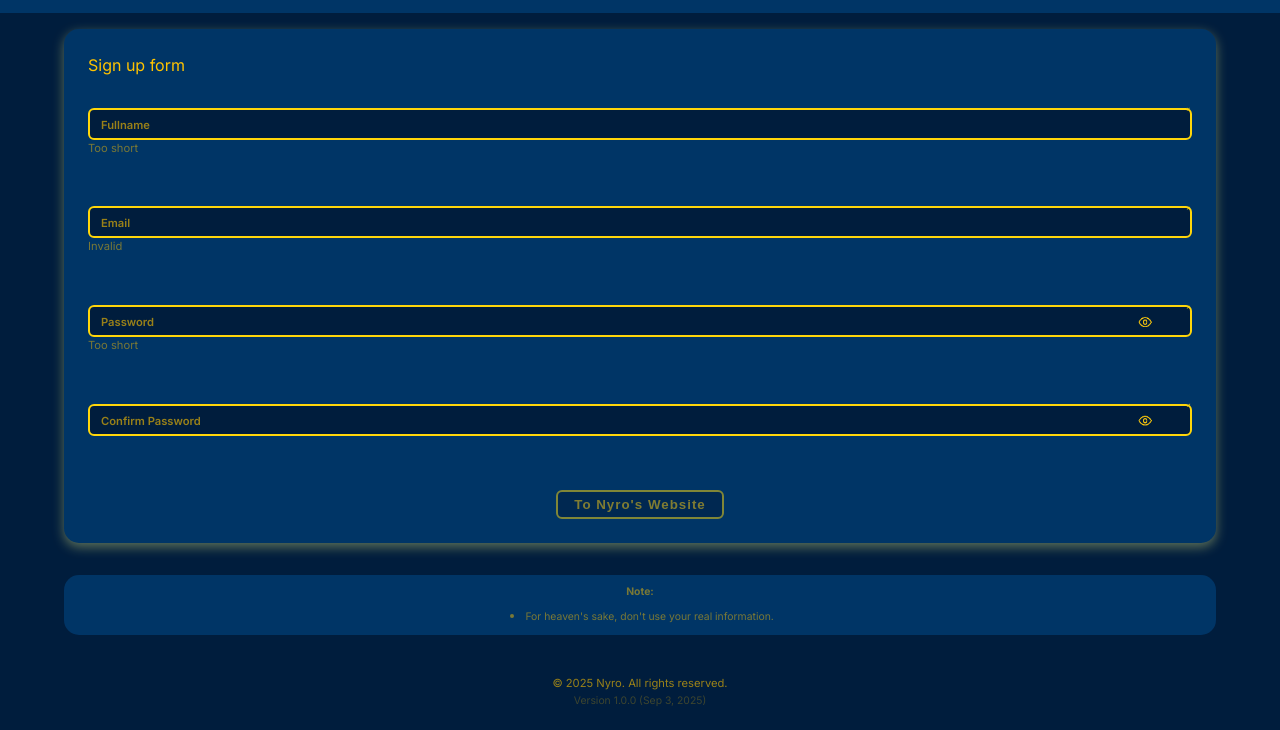
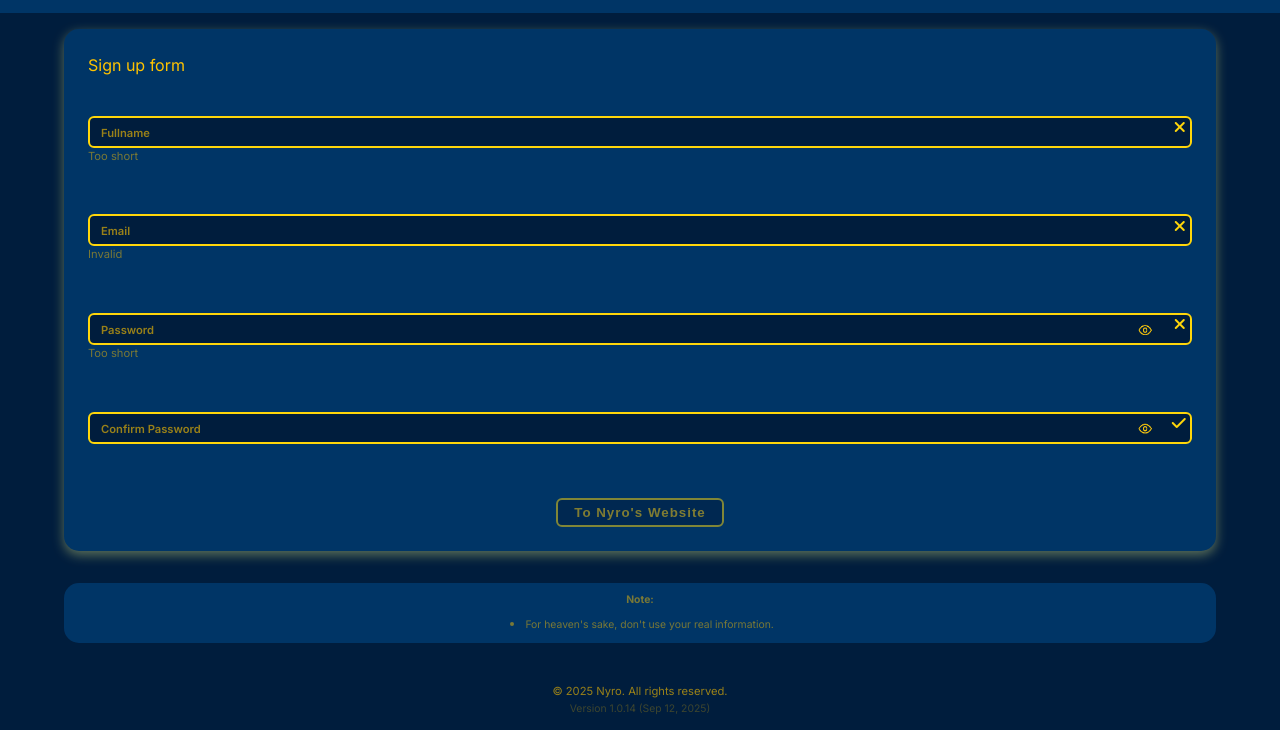
Before and after one commit to Kopi-Naparan1/2_FormGuard, a website: page index.html in a window 1280 px wide. Shown: the part 70-800 px from the top of the page. Drawn offline with Linux system fonts and the light colour scheme.

Commit message:
v1.0.14_Few Bug Fixes

```diff
--- a/css/style.css
+++ b/css/style.css
@@ -188,6 +188,10 @@ footer {
   opacity: 0.4;
 }
 
+#formTitle {
+  margin-bottom: 0.5rem;
+}
+
 /* ----------------------------------
    Labels & Indicators
 ---------------------------------- */
@@ -205,9 +209,9 @@ footer {
 
 .indicator {
   position: absolute;
-  font-size: 0.3rem;
+  font-size: 16px;
   margin-right: 0.2em;
-  top: -0.2vh;
+  top: -0.1vh;
   right: 0.2em;
   width: -1.2em;
   height: -2em;
--- a/index.html
+++ b/index.html
@@ -161,7 +161,7 @@
 
     <footer>
       <p>&copy; 2025 Nyro. All rights reserved.</p>
-      <p class="version">Version 1.0.0 (Sep 3, 2025)</p>
+      <p class="version">Version 1.0.14 (Sep 12, 2025)</p>
     </footer>
 
     <script type="module" src="./js/main.js" defer></script>
```
